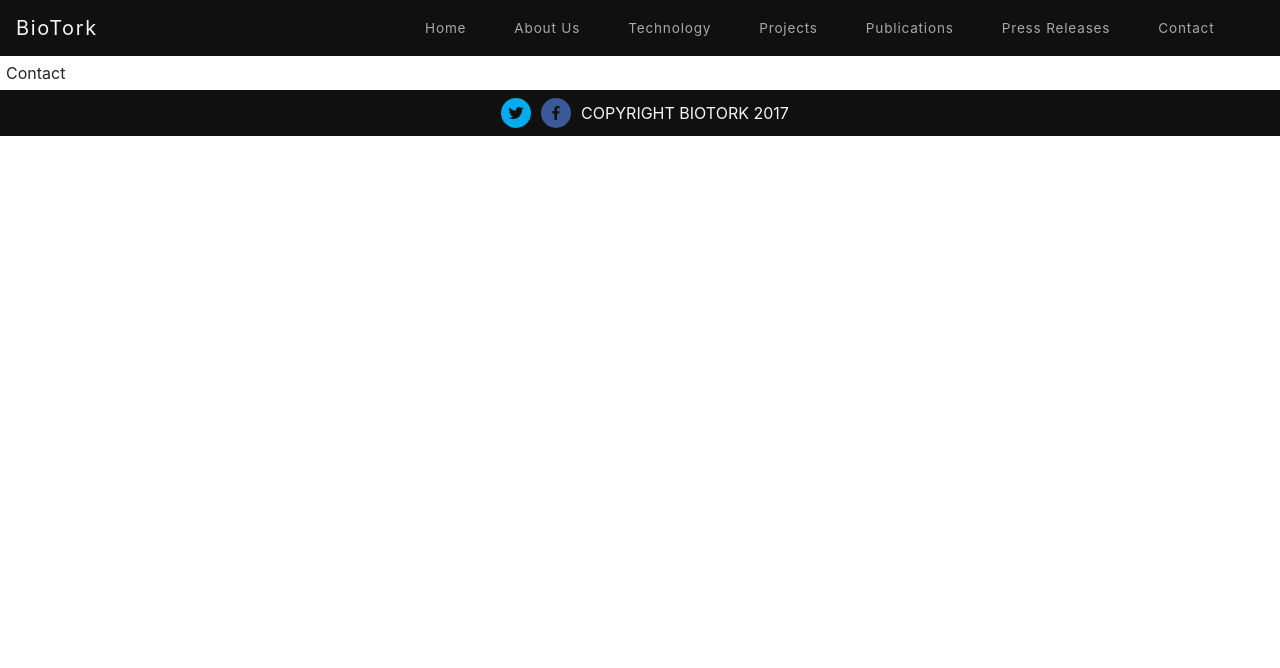
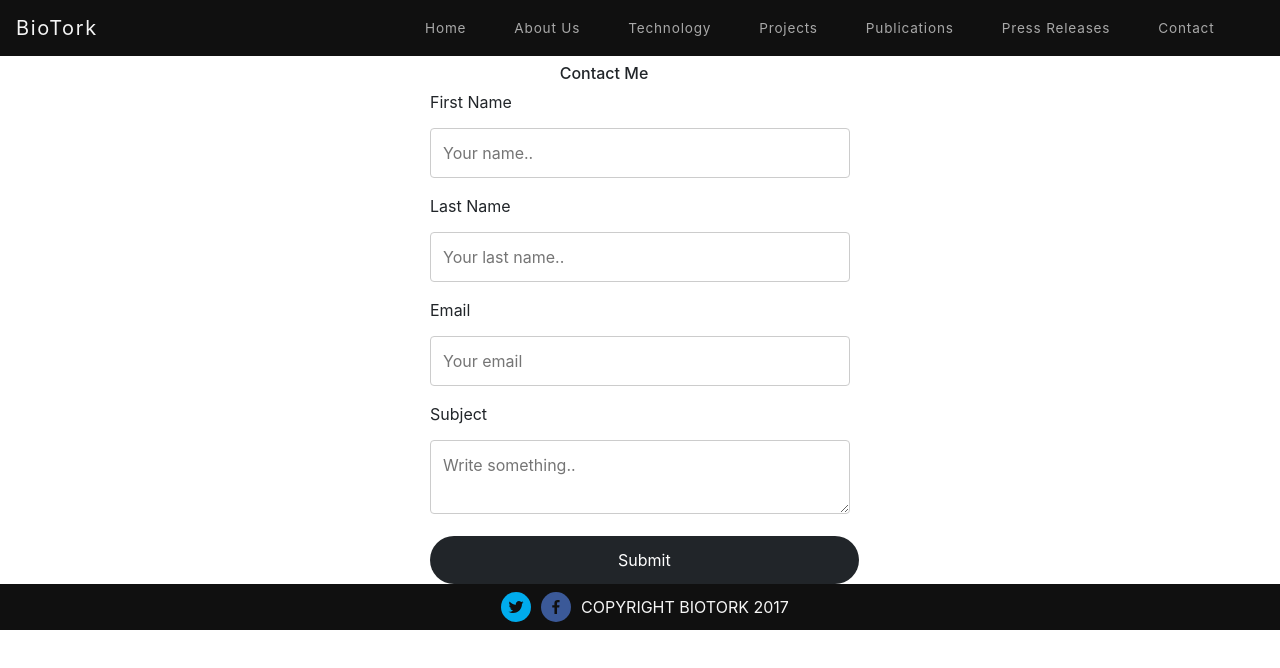
Before and after one commit to rennemannd/MERN-Heroku-Template, a React (Create React App) app in the folder client/: page /contact in a window 1280 px wide. Shown: the top 668 px of the page. Built offline with nearby package versions, Linux system fonts and the light colour scheme; no server answers.

Commit message:
added contact form

```diff
--- a/client/src/views/Contact/Contact.css
+++ b/client/src/views/Contact/Contact.css
@@ -0,0 +1,35 @@
+*{
+    box-sizing: border-box;
+}
+ .App {
+     max-width: 420px;
+     margin: 0 auto;
+}
+ p {
+     text-align: center;
+     font-weight: 500;
+}
+ input[type=text],input[type=email], select, textarea {
+     width: 100%;
+     padding: 12px;
+     border: 1px solid #ccc;
+     border-radius: 4px;
+     box-sizing: border-box;
+     margin-top: 6px;
+     margin-bottom: 16px;
+     resize: vertical;
+}
+ input[type=submit] {
+     background-color: #212529;
+     color: white;
+     padding: 12px 188px;
+     border: none;
+     border-radius: 200px;
+     cursor: pointer;
+     align-content: center;
+}
+  .container {
+     border-radius: 5px;
+     background-color: #f2f2f2;
+     padding: 20px;
+}
--- a/client/src/views/Contact/Contact.js
+++ b/client/src/views/Contact/Contact.js
@@ -4,12 +4,33 @@ import './Contact.css';
 class Contact extends React.Component {
     render() {
         return (
+            <div className="App">
+            <p>Contact Me</p>
             <div>
-                <p>
-                    Contact
-                </p>
+
+            <form action="/action_page.php">
+            <label>First Name</label>
+            <input type="text" id="fname" name="firstname" placeholder="Your name.." />
+
+            <label>Last Name</label>
+            <input type="text" id="lname" name="lastname" placeholder="Your last name.." />
+
+
+            <label>Email</label>
+            <input type="email" id="email" name="email" placeholder="Your email" />
+
+
+
+            <label>Subject</label>
+            <textarea id="subject" name="subject" placeholder="Write something.."></textarea>
+            <input type="submit" value="Submit" />
+
+
+            </form>
             </div>
-        );
+            </div>
+
+          );
     }
 }
 export default Contact;
```
